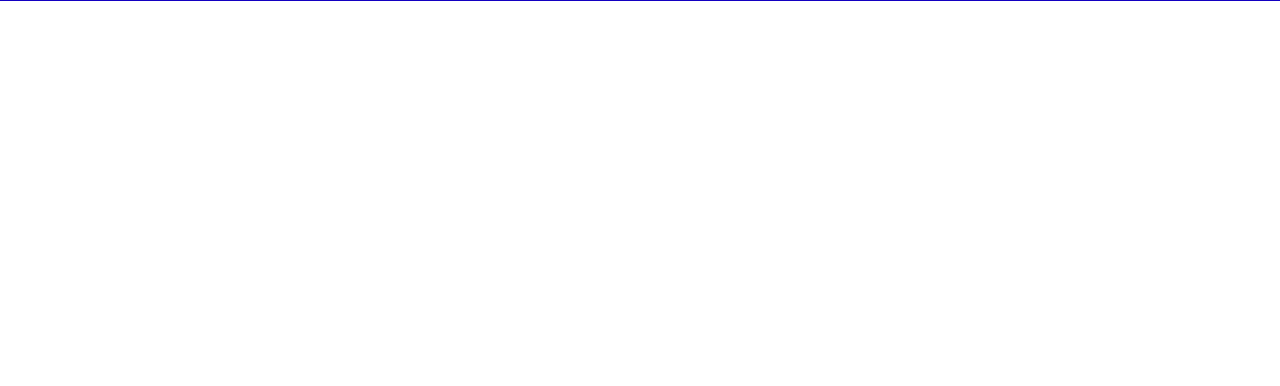
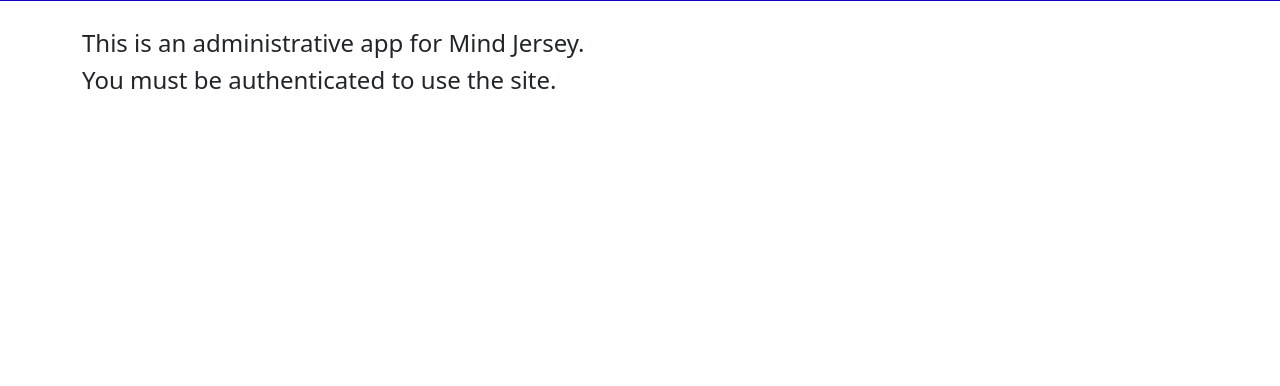
Before and after one commit to millerthegorilla/trakset_app, a Django app: page / in a window 1280 px wide. Shown: the part 130-516 px from the top of the page. Run offline with Django 5.2, Linux system fonts and the light colour scheme; parts of the project's set-up code (start-up, migrations or seed data) failed here and were passed over; some libraries are stand-ins or nearby versions.

Commit message:
added transfer_timeout setting edited base.html to change buttons, added text to home.html, and moved about.html to trakset

```diff
--- a/config/settings/base.py
+++ b/config/settings/base.py
@@ -190,6 +190,7 @@
                 "django.template.context_processors.tz",
                 "django.contrib.messages.context_processors.messages",
                 "trakset_app.users.context_processors.allauth_settings",
+                "trakset.context_processors.transfer_timeout",
             ],
         },
     },
@@ -306,7 +307,7 @@
 CELERY_WORKER_HIJACK_ROOT_LOGGER = False
 # django-allauth
 # ------------------------------------------------------------------------------
-ACCOUNT_ALLOW_REGISTRATION = env.bool("DJANGO_ACCOUNT_ALLOW_REGISTRATION", True)
+ACCOUNT_ALLOW_REGISTRATION = env.bool("DJANGO_ACCOUNT_ALLOW_REGISTRATION", False)
 # https://docs.allauth.org/en/latest/account/configuration.html
 ACCOUNT_LOGIN_METHODS = {"username"}
 # https://docs.allauth.org/en/latest/account/configuration.html
@@ -325,3 +326,5 @@
 
 # Your stuff...
 # ------------------------------------------------------------------------------
+# Transfer timeout in hours
+TRANSFER_TIMEOUT = 3
--- a/config/settings/local.py
+++ b/config/settings/local.py
@@ -55,7 +55,7 @@
     "SHOW_TEMPLATE_CONTEXT": True,
 }
 # https://django-debug-toolbar.readthedocs.io/en/latest/installation.html#internal-ips
-INTERNAL_IPS = ["127.0.0.1", "10.0.2.2"]
+INTERNAL_IPS = ["127.0.0.1", "10.0.2.2", "10.89.1.9"]
 if env("USE_DOCKER") == "yes":
     import socket
 
--- a/trakset_app/templates/base.html
+++ b/trakset_app/templates/base.html
@@ -32,11 +32,9 @@
       <link href="https://fonts.googleapis.com/css2?family=Roboto+Mono:ital,wght@0,100..700;1,100..700&display=swap"
             rel="stylesheet" />
       <link href="{% static 'css/project.css' %}" rel="stylesheet" />
-      <link href="https://cdn.datatables.net/v/bs5/jq-3.7.0/dt-2.3.2/b-3.2.3/date-1.5.5/fh-4.0.3/r-3.0.4/sc-2.4.3/sb-1.8.2/datatables.min.css"
-            rel="stylesheet"
-            integrity="sha384-KMoQCeiV+3SxpbpUGwziGzjrTVNt978NERKfvI6GtjR4SyJqIeodiIlSzOoBvO/b"
-            crossorigin="anonymous" />
     {% endblock css %}
+    {% block extra_css %}
+    {% endblock extra_css %}
     <!-- Le javascript
     ================================================== -->
     {# Placed at the top of the document so pages load faster with defer #}
@@ -89,10 +87,10 @@
                 <li class="nav-item active">
                   <a class="nav-link link-light" href="{% url 'home' %}">Home <span class="visually-hidden">(current)</span></a>
                 </li>
+                {% if request.user.is_authenticated %}
                   <li class="nav-item">
                     <a class="nav-link link-light" href="{% url 'about' %}">About</a>
                   </li>
-                {% if request.user.is_authenticated %}
                   <li class="nav-item">
                     <a class="nav-link link-light"
                        href="{% url 'users:detail' request.user.username %}">{% translate "My Profile" %}</a>
@@ -117,15 +115,19 @@
                        href="{% url 'account_login' %}">{% translate "Sign In" %}</a>
                   </li>
                 {% endif %}
+                <div class="d-flex ms-5">
                   {% if request.user.is_authenticated and request.user.is_staff %}
-                  <li class="nav-item">
-                    <a class="nav-link link-light" href="{% url 'admin:index' %}">{% translate "Admin" %}</a>
-                  </li>
                     <li class="nav-item">
                       <a class="nav-link link-light"
                          href="{% url 'trakset:asset_transfer_history' %}">{% translate "Search" %}</a>
                     </li>
                   {% endif %}
+                  {% if request.user.is_authenticated and request.user.is_superuser %}
+                    <li class="nav-item">
+                      <a class="nav-link link-light" href="{% url 'admin:index' %}">{% translate "Admin" %}</a>
+                    </li>
+                  {% endif %}
+                </div>
               </ul>
             </div>
           </div>
--- a/trakset_app/templates/pages/about.html
+++ /dev/null
@@ -1 +0,0 @@
-{% extends "base.html" %}
--- a/trakset_app/templates/pages/home.html
+++ b/trakset_app/templates/pages/home.html
@@ -1 +1,7 @@
 {% extends "base.html" %}
+
+{% block content %}
+  <br />
+  <h4>This is an administrative app for Mind Jersey.</h4>
+  <h4>You must be authenticated to use the site.</h4>
+{% endblock content %}
```
Lines whose indentation alone changed are shown as unchanged.
